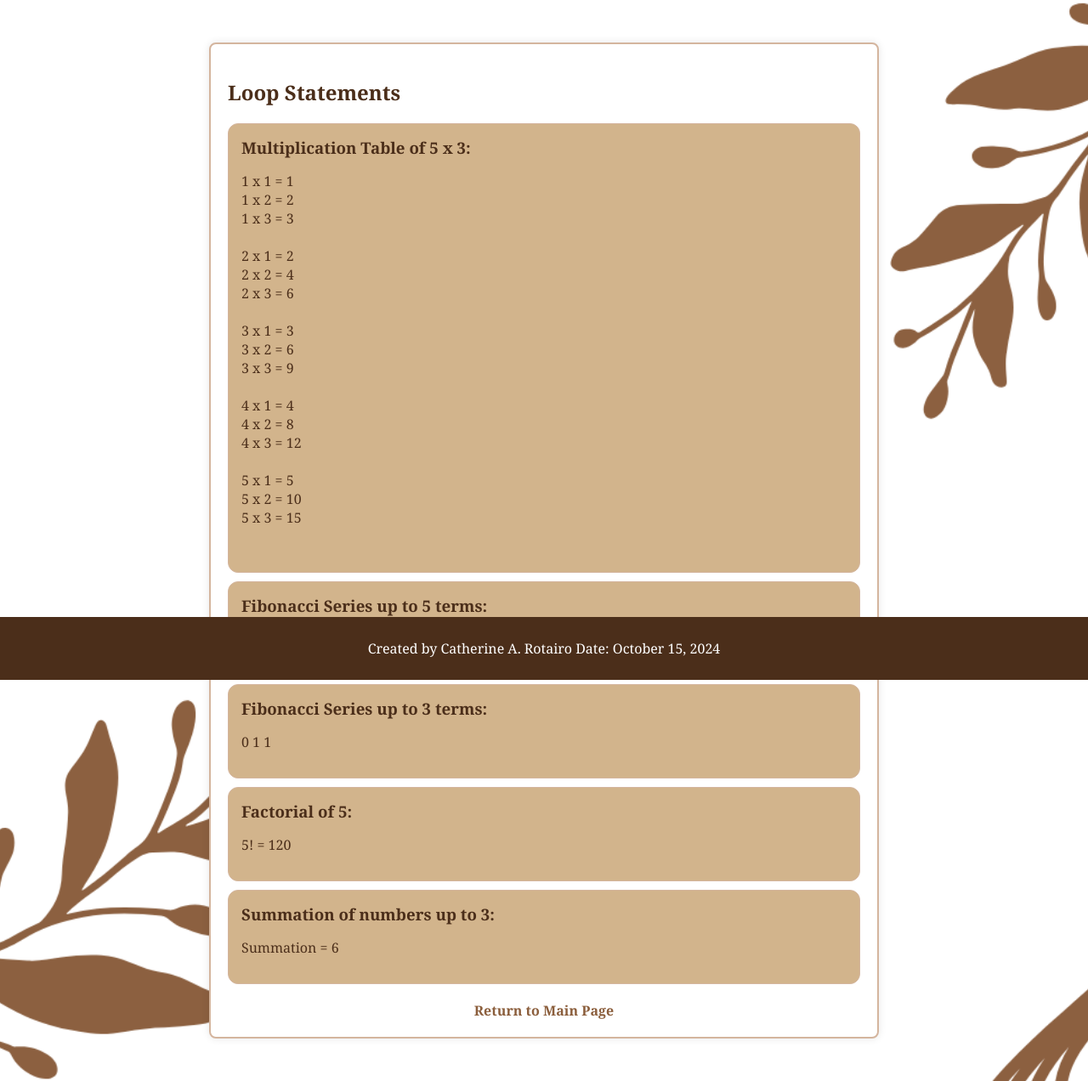
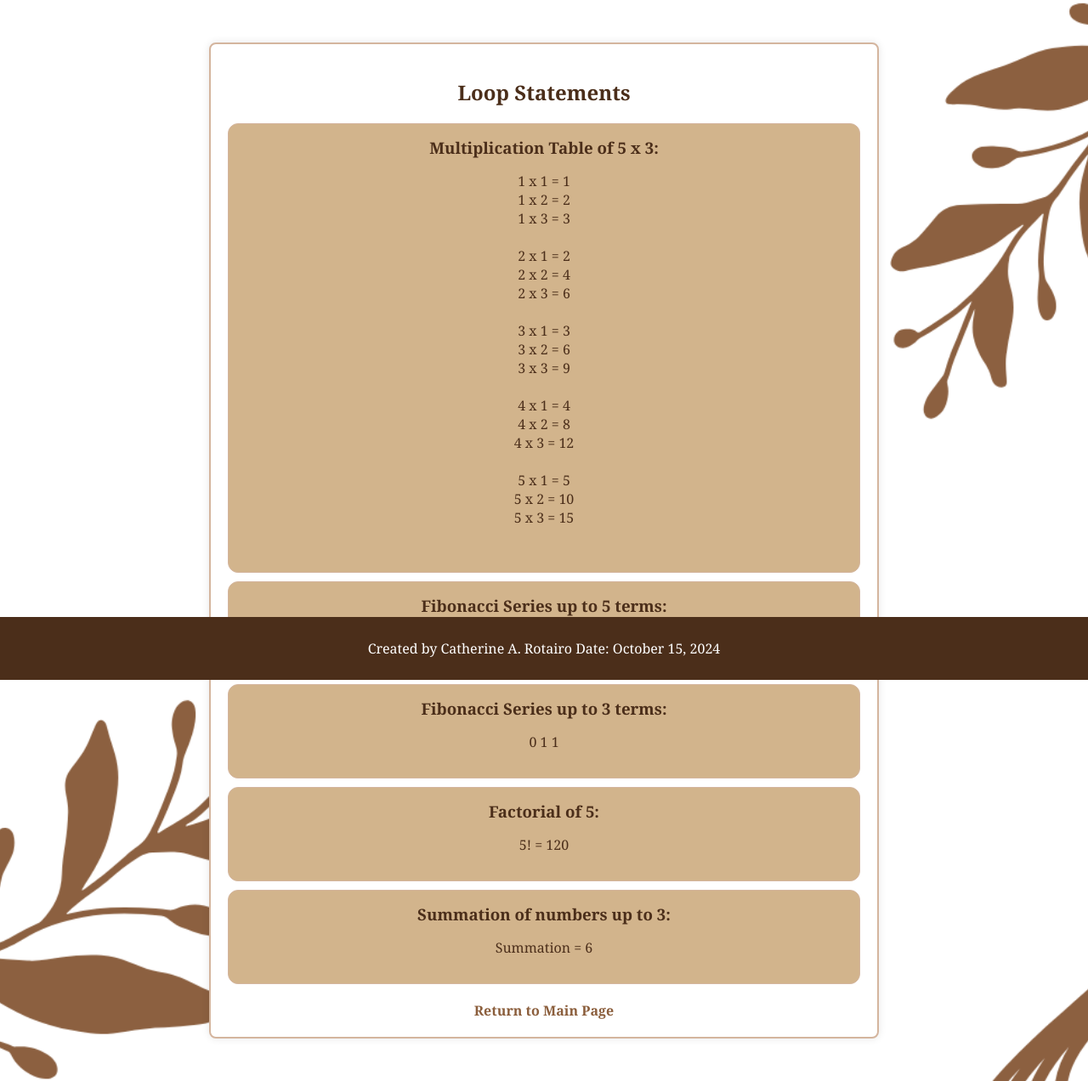
Before and after one commit to Cathrrrr/Project_1-Basic-PHP, a PHP site: page /LoopStatements.php in a window 1280 px wide. Shown: the whole page at 85% size. Run offline with PHP 8.4, Linux system fonts and the light colour scheme.

Commit message:
Update html file

```diff
--- a/index.php
+++ b/index.php
@@ -8,7 +8,7 @@
 
 </head>
 <body>
-    <div class="content-box">
+    <div class="content-box" style="text-align: left;">
         <h3>Name: <u>ROTAIRO, CATHERINE A.</u></h3>
         <h3>Course/Yr/Section: <u>BSIS/3/B</u></h3>
 
--- a/styles.css
+++ b/styles.css
@@ -21,7 +21,7 @@ body {
     border: 2px solid #d4b59e; /* Border with a muted brown tone */
     border-radius: 12px; /* Rounded corners for a softer look */
     box-shadow: 4px 4px 15px rgba(0, 0, 0, 0.2); /* Subtle shadow for depth */
-    text-align: Left; /* Centered text alignment */
+    text-align: Center; /* Centered text alignment */
 }
 
 /* Styling for headings */
```
